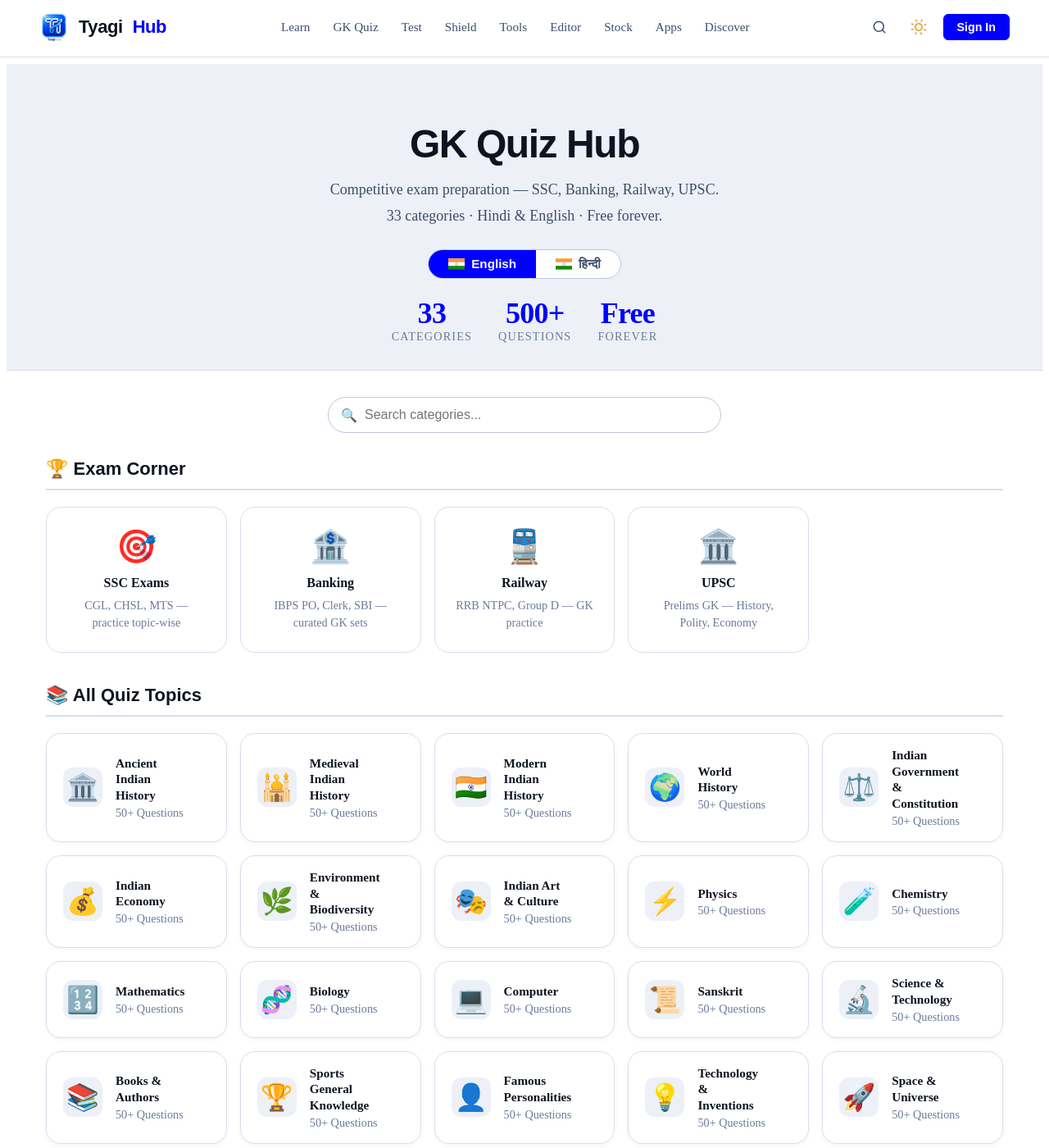
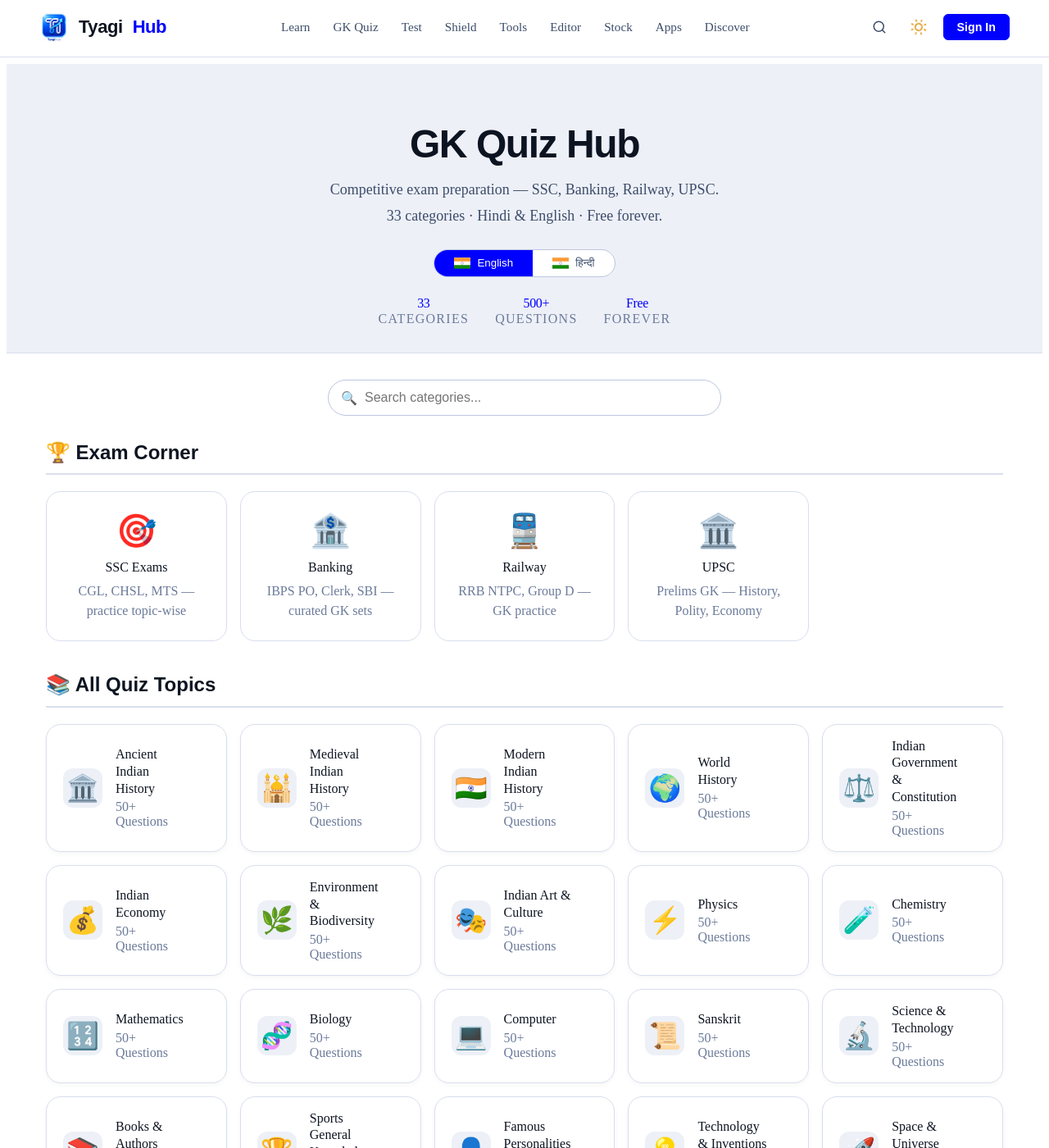
Before and after one commit to HimanshuTyagiJi/TyagiHub, a Jekyll site: the page built from gk-quiz/index.html, in a window 1280 px wide and 1400 px high. Shown: the whole window at 82% size. Built offline with Jekyll 4.4.1, drawn with Linux system fonts in a browser that asks for light colours.

Commit message:
Update gk-quiz.css

```diff
--- a/assets/css/gk-quiz.css
+++ b/assets/css/gk-quiz.css
@@ -1,12 +1,3 @@
-/*
- * TyagiHub — GK Quiz CSS
- * File: assets/css/gk-quiz.css
- * ============================================================
- */
-
-/* ============================================================
-   1. HUB PAGE
-   ============================================================ */
 .quiz-page {
   padding-top: var(--nav-height);
   min-height: 100vh;
@@ -23,7 +14,7 @@
 
 .quiz-hero__title {
   font-size: clamp(1.75rem, 5vw, 3rem);
-  font-weight: var(--fw-black);
+
   letter-spacing: -0.03em;
   color: var(--clr-heading);
   margin-bottom: var(--space-3);
@@ -49,8 +40,6 @@
 
 .lang-toggle__btn {
   padding: var(--space-2) var(--space-6);
-  font-size: var(--fs-sm);
-  font-weight: var(--fw-semi);
   color: var(--clr-text-2);
   background: none;
   border: none;
@@ -88,15 +77,13 @@
 }
 
 .quiz-stat__num {
-  font-size: var(--fs-2xl);
-  font-weight: var(--fw-black);
   color: var(--clr-accent);
   letter-spacing: -0.02em;
   line-height: 1;
 }
 
 .quiz-stat__label {
-  font-size: var(--fs-xs);
+
   color: var(--clr-text-3);
   text-transform: uppercase;
   letter-spacing: 0.08em;
@@ -117,8 +104,7 @@
 }
 
 .quiz-section__title {
-  font-size: var(--fs-lg);
-  font-weight: var(--fw-bold);
+
   color: var(--clr-heading);
   margin-bottom: var(--space-5);
   padding-bottom: var(--space-3);
@@ -183,15 +169,14 @@
 .quiz-cat-card__content { flex: 1; min-width: 0; }
 
 .quiz-cat-card__name {
-  font-size: var(--fs-sm);
-  font-weight: var(--fw-semi);
+
   color: var(--clr-heading);
   line-height: 1.3;
   margin-bottom: 3px;
 }
 
 .quiz-cat-card__count {
-  font-size: var(--fs-xs);
+
   color: var(--clr-text-3);
 }
 
@@ -244,13 +229,12 @@
 
 .exam-card__icon { font-size: 2.5rem; margin-bottom: var(--space-3); }
 .exam-card__name {
-  font-size: var(--fs-base);
-  font-weight: var(--fw-bold);
+
   color: var(--clr-heading);
   margin-bottom: var(--space-2);
 }
 .exam-card__desc {
-  font-size: var(--fs-xs);
+
   color: var(--clr-text-3);
   line-height: 1.5;
 }
@@ -393,11 +377,10 @@
   display: flex;
   align-items: center;
   justify-content: center;
-  font-size: var(--fs-xs);
-  font-weight: var(--fw-bold);
+
   color: var(--clr-text-3);
   flex-shrink: 0;
-  font-family: var(--font-mono);
+
 }
 
 .quiz-option.correct .quiz-option__key { background: var(--clr-stock); color: #000; }
@@ -419,7 +402,7 @@
 
 .quiz-explanation.visible { display: block; }
 .quiz-explanation__title {
-  font-weight: var(--fw-semi);
+
   color: var(--clr-accent);
   margin-bottom: var(--space-2);
   font-size: var(--fs-sm);
```
